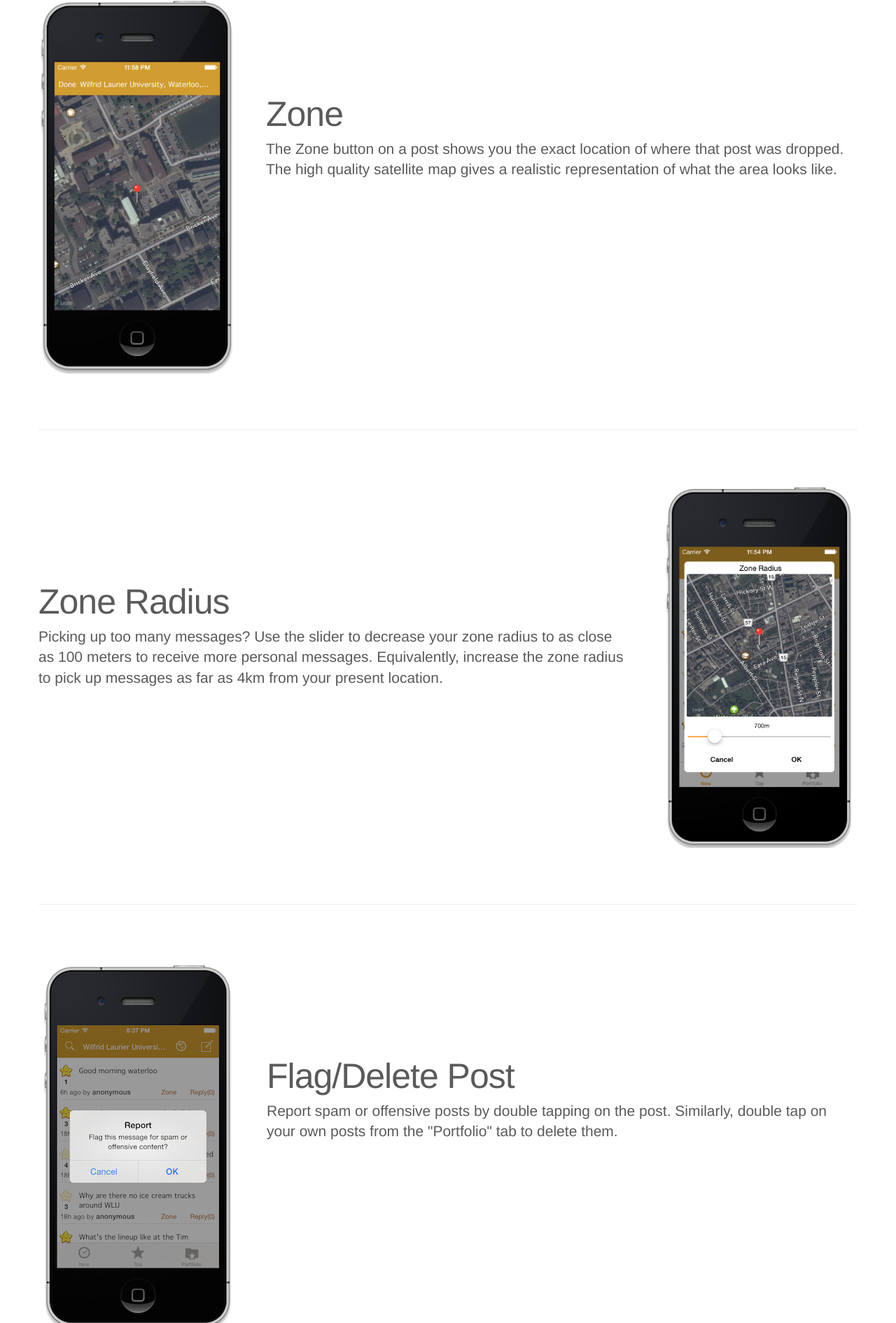
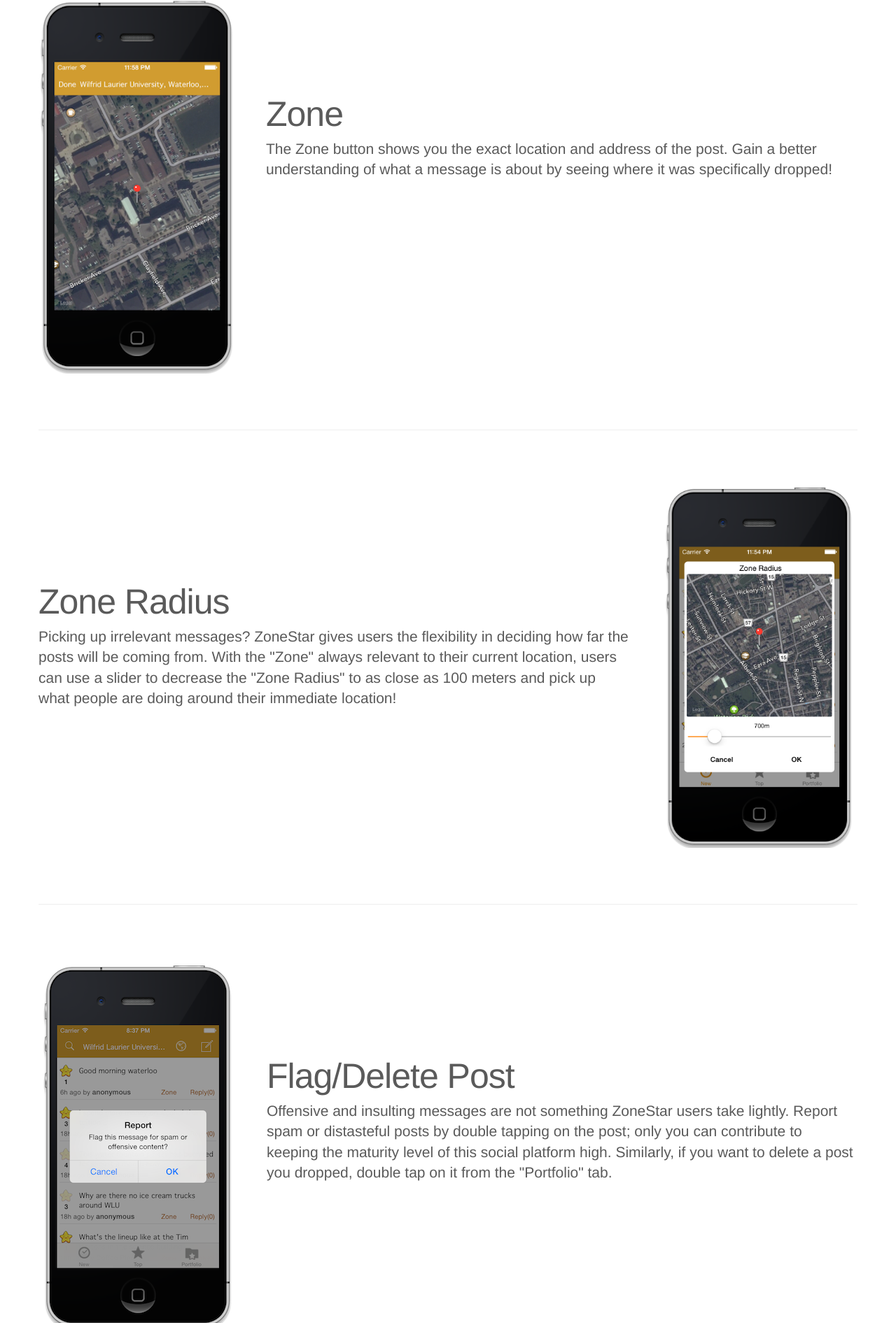
Before and after one commit to ArmandHammer/ZoneStar-website, a website: page public/features.html in a window 1280 px wide. Shown: the part 827-2718 px from the top of the page at 70% size. Drawn offline with nearby package versions, Linux system fonts and the light colour scheme.

Commit message:
Latest website update

```diff
--- a/public/features.html
+++ b/public/features.html
@@ -42,7 +42,7 @@
 <div class="featurette">
   <img class="featurette-image img-square pull-right" src="img/newMessage.png">
   <h2 class="featurette-heading">New Message/Reply</h2>
-  	<p class="lead">Leave a message anonymously or with a signature of your choice.  Talk about the hottest parties, ask questions, reply to posts and upvote reputable messages by giving them a star.</p>
+  	<p class="lead">Leave a message anonymously or with a signature of your choice.  Talk about the hottest parties and nightlife spots, ask a question about your area, promote a public event or engage other ZoneStar users by replying to their posts.  Be as clever and witty as you want to be; your posts never disappear from that location! </p>
 </div>
 
 <hr class="featurette-divider">
@@ -50,7 +50,7 @@
 <div class="featurette">
   <img class="featurette-image img-square pull-left" src="img/map.png">
   <h2 class="featurette-heading">Zone</h2>
-  <p class="lead">The Zone button on a post shows you the exact location of where that post was dropped.  The high quality satellite map gives a realistic representation of what the area looks like.</p>
+  <p class="lead">The Zone button shows you the exact location and address of the post.  Gain a better understanding of what a message is about by seeing where it was specifically dropped!</p>
 </div>
 
 <hr class="featurette-divider">
@@ -58,7 +58,7 @@
 <div class="featurette">
   <img class="featurette-image img-square pull-right" src="img/zoneRadius.png">
   <h2 class="featurette-heading">Zone Radius</h2>
-  <p class="lead">Picking up too many messages? Use the slider to decrease your zone radius to as close as 100 meters to receive more personal messages. Equivalently, increase the zone radius to pick up messages as far as 4km from your present location.</p>
+  <p class="lead">Picking up irrelevant messages?  ZoneStar gives users the flexibility in deciding how far the posts will be coming from.  With the "Zone" always relevant to their current location, users can use a slider to decrease the "Zone Radius" to as close as 100 meters and pick up what people are doing around their immediate location!</p>
 </div>
 
 <hr class="featurette-divider">
@@ -66,7 +66,7 @@
 <div class="featurette">
   <img class="featurette-image img-square pull-left" src="img/flagPost.png">
   <h2 class="featurette-heading">Flag/Delete Post</h2>
-  <p class="lead">Report spam or offensive posts by double tapping on the post.  Similarly, double tap on your own posts from the "Portfolio" tab to delete them.</p>
+  <p class="lead">Offensive and insulting messages are not something ZoneStar users take lightly.  Report spam or distasteful posts by double tapping on the post; only you can contribute to keeping the maturity level of this social platform high.  Similarly, if you want to delete a post you dropped, double tap on it from the "Portfolio" tab.</p>
 </div>
 
 <hr class="featurette-divider">
```
Also changed, not shown: public/marketing.html (+2 -0 lines).
